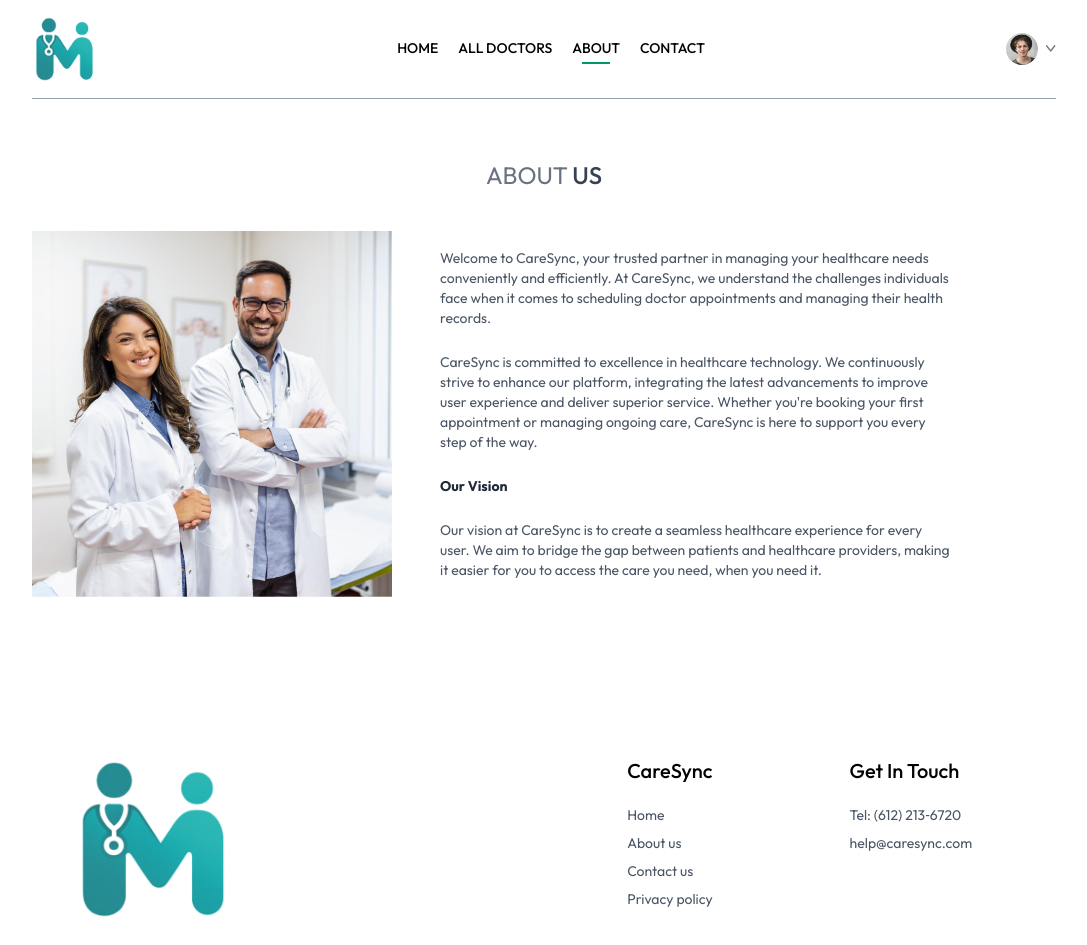
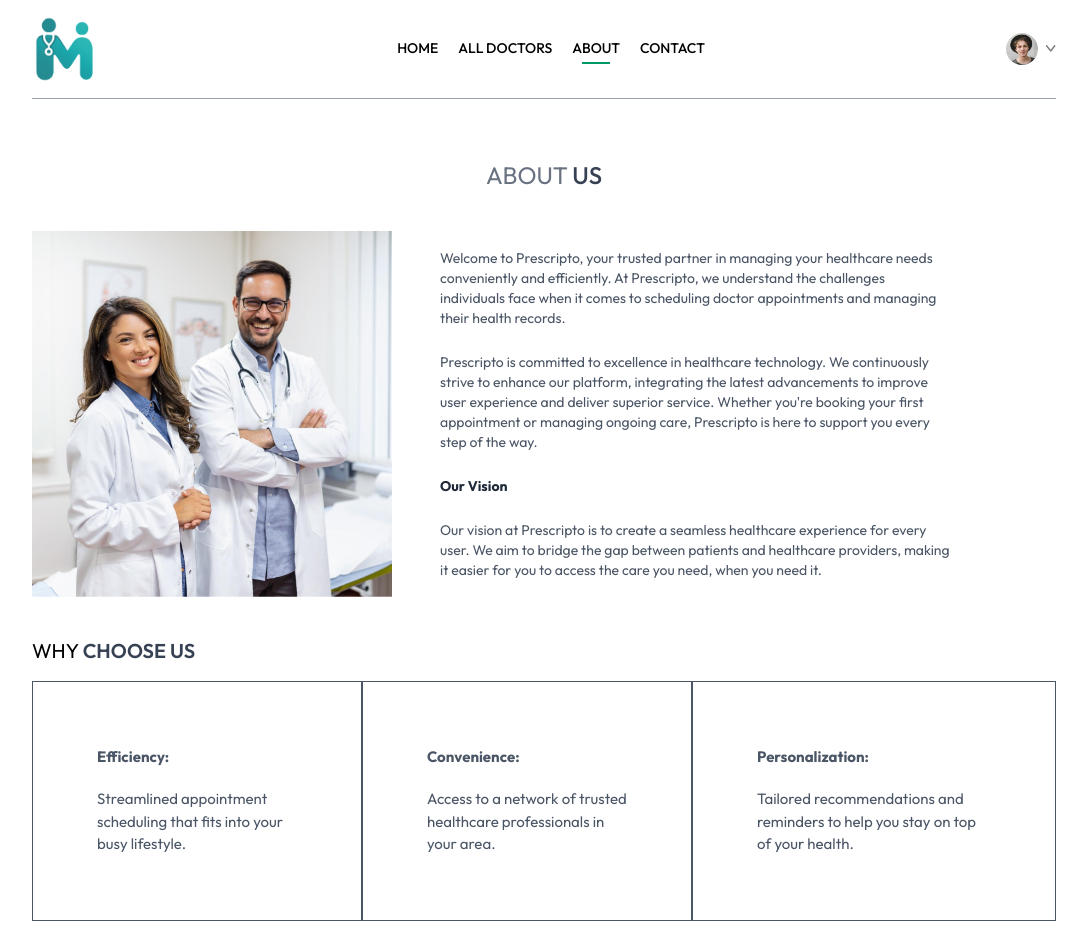
Before and after one commit to mohdabdulrahman297/caresync, a React (Vite) app: page /about in a window 1280 px wide. Shown: the top 945 px of the page, without its empty margins (96-1183 px from the left). Built offline with nearby package versions, Linux system fonts and the light colour scheme.

Commit message:
About page footer section

```diff
--- a/src/pages/About.jsx
+++ b/src/pages/About.jsx
@@ -1,25 +1,77 @@
-import React from 'react'
-import { assets } from '../assets/assets'
+import React from "react";
+import { assets } from "../assets/assets";
 
 const About = () => {
   return (
     <div>
-
-      <div className='text-center text-2xl pt-10 text-gray-500'>
-        <p>ABOUT <span className='text-gray-700 font-medium'>US</span></p>
+      <div className="text-center text-2xl pt-10 text-gray-500">
+        <p>
+          ABOUT <span className="text-gray-700 font-medium">US</span>
+        </p>
       </div>
 
-      <div className='my-10 flex flex-col md:flex-row gap-12'>
-        <img className='w-full md:max-w-[360px]' src={assets.about_image} alt="" />
-        <div className='flex flex-col justify-center gap-6 md:w-2/4 text-sm text-gray-600'>
-          <p>Welcome to CareSync, your trusted partner in managing your healthcare needs conveniently and efficiently. At CareSync, we understand the challenges individuals face when it comes to scheduling doctor appointments and managing their health records.</p>
-          <p>CareSync is committed to excellence in healthcare technology. We continuously strive to enhance our platform, integrating the latest advancements to improve user experience and deliver superior service. Whether you're booking your first appointment or managing ongoing care, CareSync is here to support you every step of the way.</p>
-          <b className='text-gray-800'>Our Vision</b>
-          <p>Our vision at CareSync is to create a seamless healthcare experience for every user. We aim to bridge the gap between patients and healthcare providers, making it easier for you to access the care you need, when you need it.</p>
+      <div className="my-10 flex flex-col md:flex-row gap-12">
+        <img
+          className="w-full md:max-w-[360px]"
+          src={assets.about_image}
+          alt=""
+        />
+        <div className="flex flex-col justify-center gap-6 md:w-2/4 text-sm text-gray-600">
+          <p>
+            Welcome to Prescripto, your trusted partner in managing your
+            healthcare needs conveniently and efficiently. At Prescripto, we
+            understand the challenges individuals face when it comes to
+            scheduling doctor appointments and managing their health records.
+          </p>
+          <p>
+            Prescripto is committed to excellence in healthcare technology. We
+            continuously strive to enhance our platform, integrating the latest
+            advancements to improve user experience and deliver superior
+            service. Whether you're booking your first appointment or managing
+            ongoing care, Prescripto is here to support you every step of the
+            way.
+          </p>
+          <b className="text-gray-800">Our Vision</b>
+          <p>
+            Our vision at Prescripto is to create a seamless healthcare
+            experience for every user. We aim to bridge the gap between patients
+            and healthcare providers, making it easier for you to access the
+            care you need, when you need it.
+          </p>
         </div>
       </div>
 
+      <div className="text-xl my-4">
+        <p>
+          WHY <span className="text-gray-700 font-semibold">CHOOSE US</span>
+        </p>
+      </div>
+
+      <div className="flex flex-col md:flex-row mb-20">
+        <div className="border px-10 md:px-16 py-8 sm:py-16 flex flex-col gap-5 text-[15px] hover:bg-emerald-400 hover:text-white transition-all duration-300 text-gray-600 cursor-pointer">
+          <b>Efficiency:</b>
+          <p>
+            Streamlined appointment scheduling that fits into your busy
+            lifestyle.
+          </p>
+        </div>
+        <div className="border px-10 md:px-16 py-8 sm:py-16 flex flex-col gap-5 text-[15px] hover:bg-emerald-400 hover:text-white transition-all duration-300 text-gray-600 cursor-pointer">
+          <b>Convenience:</b>
+          <p>
+            Access to a network of trusted healthcare professionals in your
+            area.
+          </p>
+        </div>
+        <div className="border px-10 md:px-16 py-8 sm:py-16 flex flex-col gap-5 text-[15px] hover:bg-emerald-400 hover:text-white transition-all duration-300 text-gray-600 cursor-pointer">
+          <b>Personalization:</b>
+          <p>
+            Tailored recommendations and reminders to help you stay on top of
+            your health.
+          </p>
+        </div>
+      </div>
     </div>
-  )
-}
-export default About
+  );
+};
+
+export default About;
```
